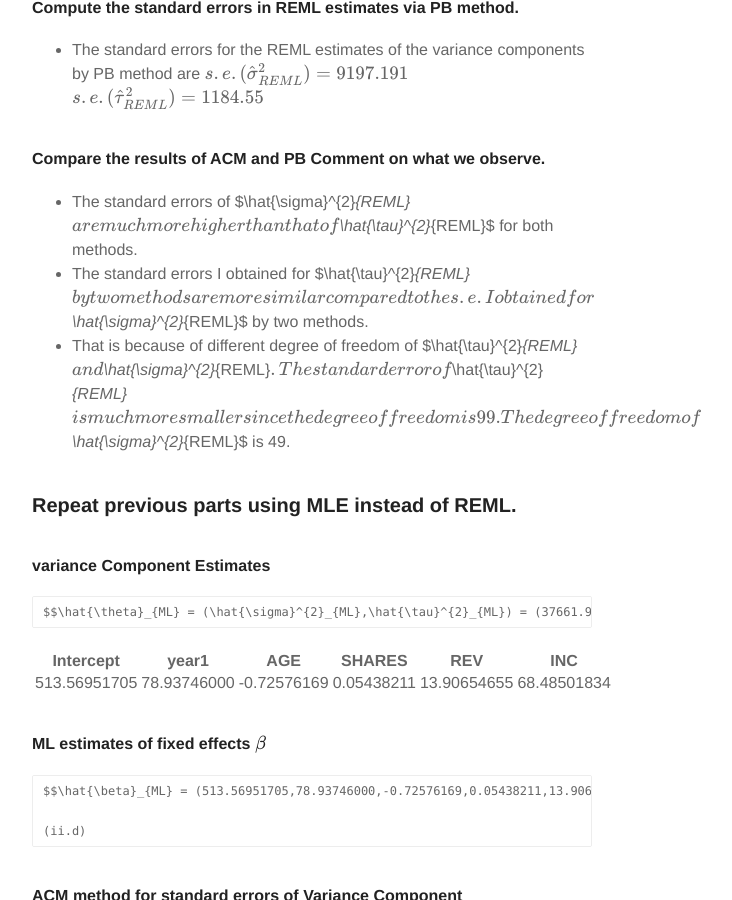
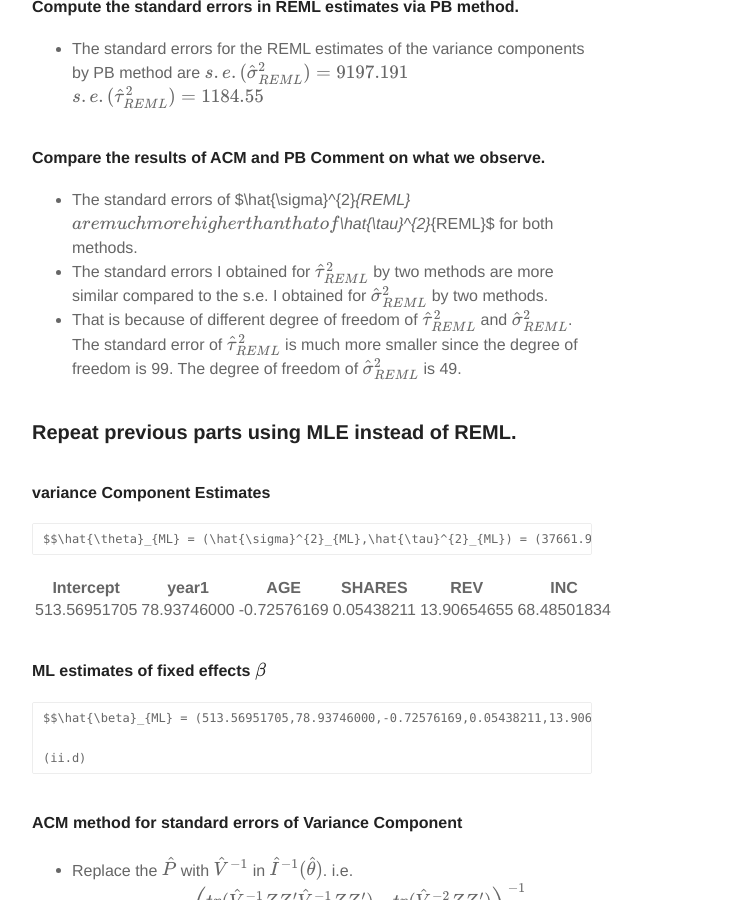
Before and after one commit to yingtostats/yingtostats.github.io, a Jekyll site: the page built from _posts/2016-01-28-REML.md, in a window 1280 px wide and 900 px high, scrolled down 2656 px. Shown: the whole window, without its empty margins (328-1060 px from the left). Built offline with Jekyll 4.4.1, drawn with Linux system fonts in a browser that asks for light colours; formulas are drawn with MathJax 3; comment, search, counter and statistics services are not loaded; some of the changed text lies outside the part shown.

Commit message:
format math

```diff
--- a/_posts/2016-01-28-REML.md
+++ b/_posts/2016-01-28-REML.md
@@ -127,8 +127,8 @@ estimates.
         a^{\*} & b^{\*} \\
         c^{\*} & d^{\*}
         \end{pmatrix}$$
-*  Hence $s.e.(\hat{\sigma}^{2}_{REML}) = \sqrt{a^{\*}}$
-        $$s.e.(\hat{\tau}^{2}_{REML}) = \sqrt{d^{\*}}$$
+*  Hence $$s.e.(\hat{\sigma}^{2}_{REML}) = \sqrt{a^{*}}$$
+        $$s.e.(\hat{\tau}^{2}_{REML}) = \sqrt{d^{*}}$$
 
 #### Parametric Bootstrap \(PB\) method
 
@@ -172,12 +172,12 @@ estimates.
     higher than that of $\hat{\tau}^{2}_{REML}$ for both methods.
 *  The standard errors I obtained for $\hat{\tau}^{2}_{REML}$ by two
     methods are more similar compared to the s.e. I obtained for
-    $\hat{\sigma}^{2}_{REML}$ by two methods.
+    $$\hat{\sigma}^{2}_{REML}$$ by two methods.
 *  That is because of different degree of freedom of
-        $\hat{\tau}^{2}_{REML}$ and $\hat{\sigma}^{2}_{REML}$. The
-        standard error of $\hat{\tau}^{2}_{REML}$ is much more
+        $$\hat{\tau}^{2}_{REML}$$ and $$\hat{\sigma}^{2}_{REML}$$. The
+        standard error of $$\hat{\tau}^{2}_{REML}$$ is much more
         smaller since the degree of freedom is 99. The degree of freedom
-        of $\hat{\sigma}^{2}_{REML}$ is 49.
+        of $$\hat{\sigma}^{2}_{REML}$$ is 49.
 
 
 
```
